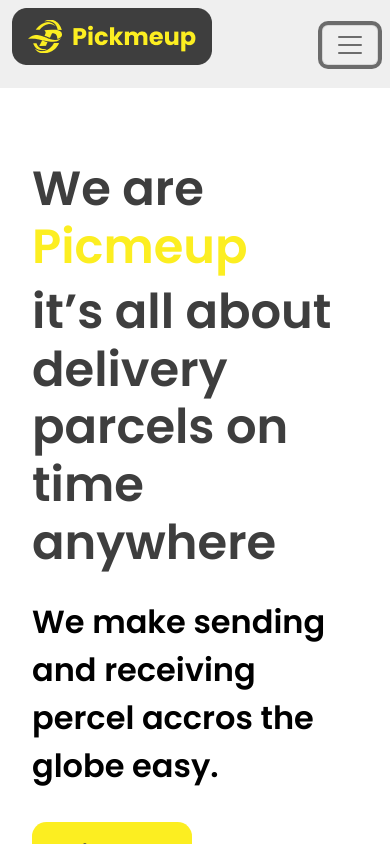
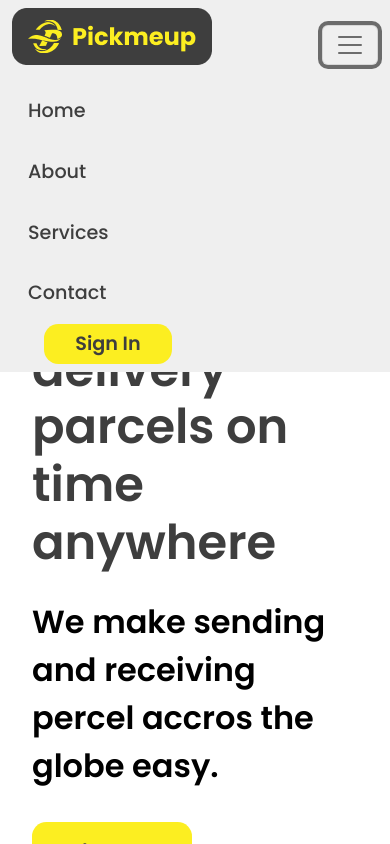
Before and after one commit to OluwabukolaAdelaka/pickmeup, a React (Create React App) app: page / in a window 390 px wide. Both pictures are taken after a click on the button 350 px from the left and 44 px from the top of the page. Shown: the top 844 px of the page. Built offline with nearby package versions, Linux system fonts and the light colour scheme; the HTML template or start-up script is replaced by a standard one.

Commit message:
navbar mobile dropdown toggle functioning

```diff
--- a/public/index.html
+++ b/public/index.html
@@ -25,6 +25,7 @@
     />
 
     <!-- Bootstrap -->
+
     <link
       href="https://cdn.jsdelivr.net/npm/bootstrap@5.2.0/dist/css/bootstrap.min.css"
       rel="stylesheet"
@@ -55,5 +56,20 @@
       To begin the development, run `npm start` or `yarn start`.
       To create a production bundle, use `npm run build` or `yarn build`.
     -->
+    <!-- <script
+      src="https://cdn.jsdelivr.net/npm/@popperjs/core@2.11.5/dist/umd/popper.min.js"
+      integrity="sha384-Xe+8cL9oJa6tN/veChSP7q+mnSPaj5Bcu9mPX5F5xIGE0DVittaqT5lorf0EI7Vk"
+      crossorigin="anonymous"
+    ></script>
+    <script
+      src="https://cdn.jsdelivr.net/npm/bootstrap@5.2.0/dist/js/bootstrap.min.js"
+      integrity="sha384-ODmDIVzN+pFdexxHEHFBQH3/9/vQ9uori45z4JjnFsRydbmQbmL5t1tQ0culUzyK"
+      crossorigin="anonymous"
+    ></script> -->
+    <script
+      src="https://cdn.jsdelivr.net/npm/bootstrap@5.2.0/dist/js/bootstrap.bundle.min.js"
+      integrity="sha384-A3rJD856KowSb7dwlZdYEkO39Gagi7vIsF0jrRAoQmDKKtQBHUuLZ9AsSv4jD4Xa"
+      crossorigin="anonymous"
+    ></script>
   </body>
 </html>
--- a/src/components/Navigation.jsx
+++ b/src/components/Navigation.jsx
@@ -12,14 +12,14 @@ const Navigation = () => {
           className="navbar-toggler"
           type="button"
           data-bs-toggle="collapse"
-          data-bs-target="#navbarNavAltMarkup"
-          aria-controls="navbarNavAltMarkup"
+          data-bs-target="#navbarSupportedContent"
+          aria-controls="navbarSupportedContent"
           aria-expanded="false"
           aria-label="Toggle navigation"
         >
           <span className="navbar-toggler-icon"></span>
         </button>
-        <div className="collapse navbar-collapse " id="navbarNav">
+        <div className="collapse navbar-collapse" id="navbarSupportedContent">
           <ul className="navbar-nav ms-auto">
             <li className="nav-item">
               <Link className="nav-link pmu-navlinks" to="/">
--- a/src/styles/Navigation.css
+++ b/src/styles/Navigation.css
@@ -1,6 +1,5 @@
 .pmu-container {
   background-color: #efefef !important;
-  height: 5.5rem;
 }
 
 .logo {
```
